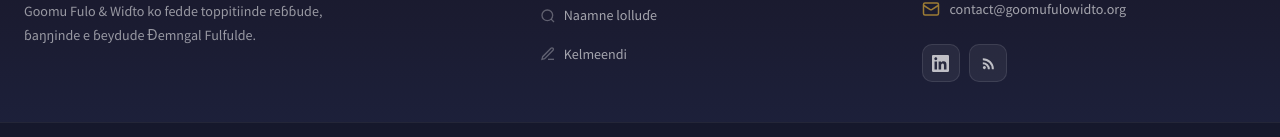
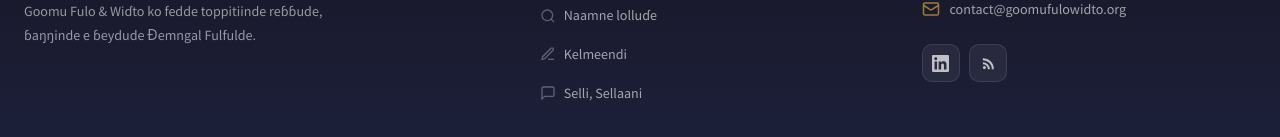
Before and after one commit to leonbathie/academypulaar, a React (Vite) app in the folder academie-react/: page / in a window 1280 px wide. Shown: the part 2707-2844 px from the top of the page. Built offline with nearby package versions, Linux system fonts and the light colour scheme; no server answers.

Commit message:
feat: Questions Fréquentes + ajout Selli Sellaani au footer (4 liens)

```diff
--- a/academie-react/src/components/Footer.jsx
+++ b/academie-react/src/components/Footer.jsx
@@ -54,6 +54,12 @@ function Footer() {
                                     <Link to="/terminologie">
                                         <svg viewBox="0 0 24 24" fill="none" stroke="currentColor" strokeWidth="2"><path d="M12 20h9" /><path d="M16.5 3.5a2.121 2.121 0 0 1 3 3L7 19l-4 1 1-4Z" /></svg>
                                         {t('nav.terminology')}
+                                    </Link>
+                                </li>
+                                <li>
+                                    <Link to="/dire">
+                                        <svg viewBox="0 0 24 24" fill="none" stroke="currentColor" strokeWidth="2"><path d="M21 15a2 2 0 0 1-2 2H7l-4 4V5a2 2 0 0 1 2-2h14a2 2 0 0 1 2 2z" /></svg>
+                                        {t('nav.sayDontSay')}
                                     </Link>
                                 </li>
                             </ul>
--- a/academie-react/src/i18n/en.json
+++ b/academie-react/src/i18n/en.json
@@ -27,7 +27,7 @@
         "speeches": "Speeches",
         "language": "Correct, Incorrect",
         "frenchToday": "Fulfulde Today",
-        "languageQuestions": "Language Questions",
+        "languageQuestions": "Frequently Asked Questions",
         "terminology": "Terminology",
         "sayDontSay": "Correct, Incorrect",
         "dictionary": "The Dictionary",
--- a/academie-react/src/i18n/fr.json
+++ b/academie-react/src/i18n/fr.json
@@ -27,7 +27,7 @@
         "speeches": "Les discours",
         "language": "Correct, Incorrect",
         "frenchToday": "Le Fulfulde aujourd'hui",
-        "languageQuestions": "Questions de langue",
+        "languageQuestions": "Questions Fréquentes",
         "terminology": "Terminologie",
         "sayDontSay": "Correct, Incorrect",
         "dictionary": "Le Dictionnaire",
```
